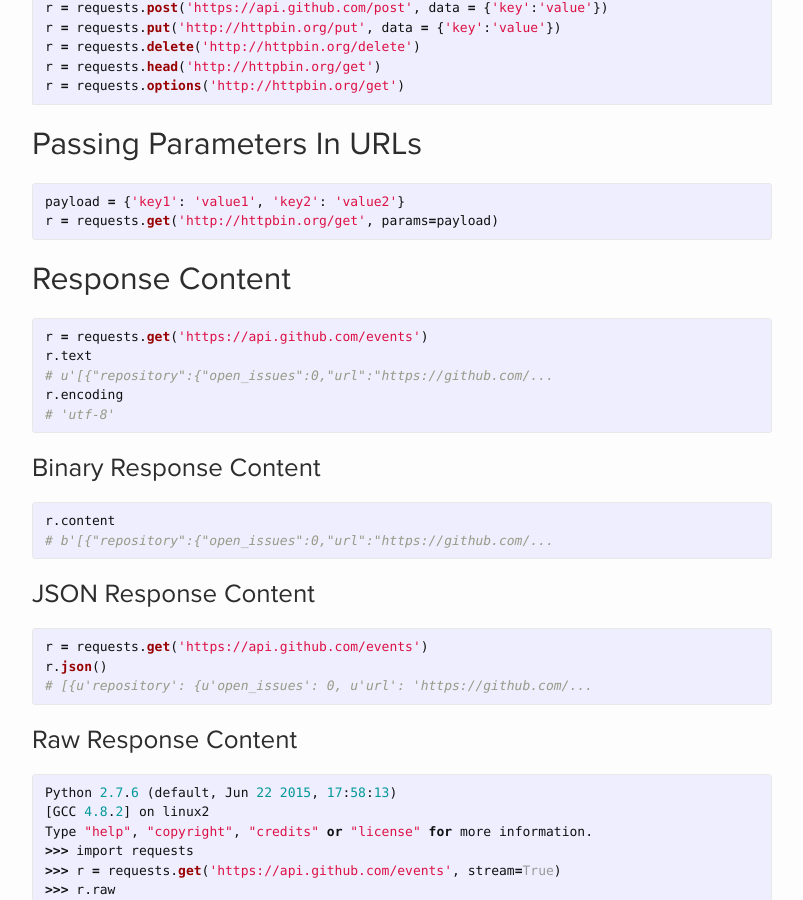
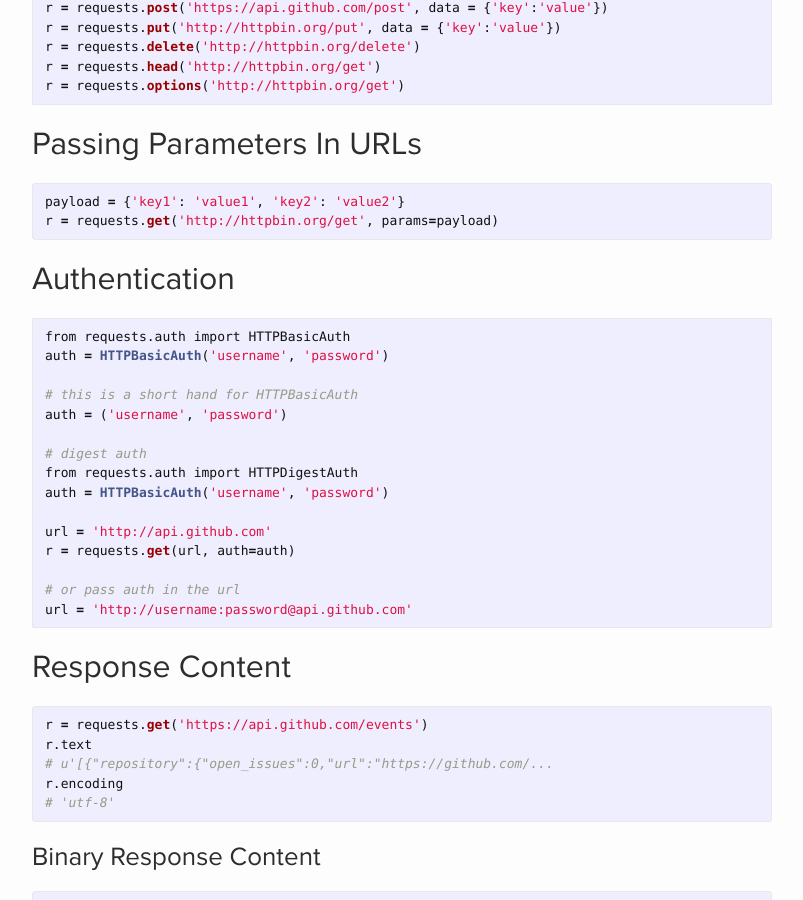
Before and after one commit to oxnz/oxnz.github.io, a Jekyll site: the page built from _posts/2016-05-13-python-requests.md, in a window 1280 px wide and 900 px high, scrolled down 334 px. Shown: the whole window, without its empty margins (238-1041 px from the left). Built offline with Jekyll 4.4.1, drawn with Linux system fonts in a browser that asks for light colours; comment, search, counter and statistics services are not loaded.

Commit message:
update content

````diff
--- a/_posts/2016-05-13-python-requests.md
+++ b/_posts/2016-05-13-python-requests.md
@@ -27,6 +27,26 @@ r = requests.options('http://httpbin.org/get')
 payload = {'key1': 'value1', 'key2': 'value2'}
 r = requests.get('http://httpbin.org/get', params=payload)
 {% endhighlight %}
+
+## Authentication
+
+```python
+from requests.auth import HTTPBasicAuth
+auth = HTTPBasicAuth('username', 'password')
+
+# this is a short hand for HTTPBasicAuth
+auth = ('username', 'password')
+
+# digest auth
+from requests.auth import HTTPDigestAuth
+auth = HTTPBasicAuth('username', 'password')
+
+url = 'http://api.github.com'
+r = requests.get(url, auth=auth)
+
+# or pass auth in the url
+url = 'http://username:password@api.github.com'
+```
 
 ## Response Content
 
````
